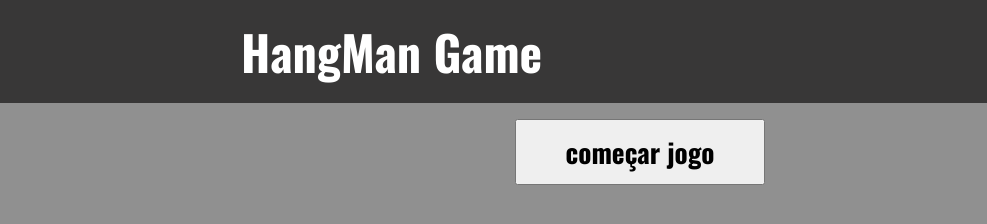
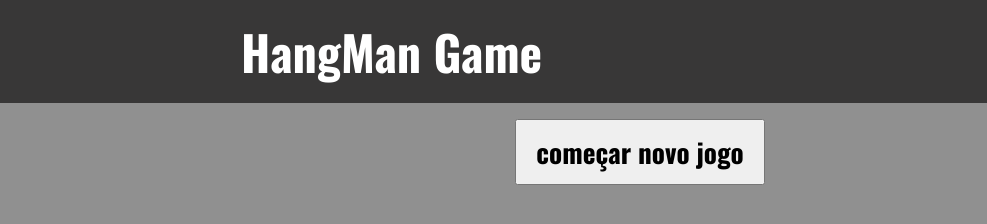
Before and after one commit to gabrieldantasoli/hangmanGame, a plain HTML site: page index.html in a window 1280 px wide. Shown: the full height of the page, 0-987 px from the left. Drawn offline with nearby package versions, Linux system fonts and the light colour scheme.

Commit message:
HangMan Game

```diff
--- a/index.html
+++ b/index.html
@@ -68,7 +68,7 @@
         </div>
     </section>
 
-    <button id="start">começar jogo</button>
+    <button id="start">começar novo jogo</button>
 
     <script src="interations/script.js"></script>
 </body>
```
